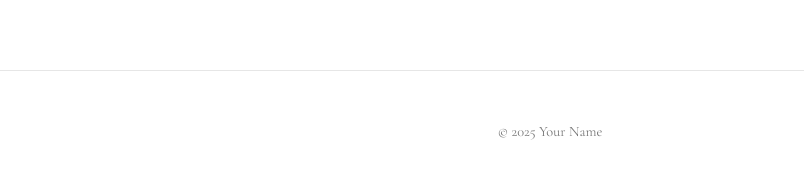
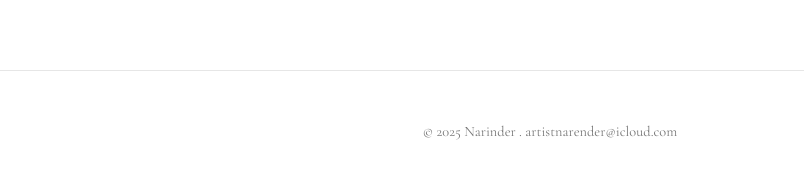
Before and after one commit to Narinder-Watercolor/Watercolor-Portfolio, a plain HTML site: page contact.html in a window 1280 px wide. Shown: the part 615-794 px from the top of the page, without its empty margins (90-894 px from the left). Drawn offline with nearby package versions, Linux system fonts and the light colour scheme.

Commit message:
Fix copyright name on contact page

```diff
--- a/contact.html
+++ b/contact.html
@@ -32,7 +32,7 @@
   </section>
 </main>
 
-<footer>© 2025 Your Name</footer>
+<footer>© 2025 Narinder . artistnarender@icloud.com</footer>
 
 </body>
 </html>
```
